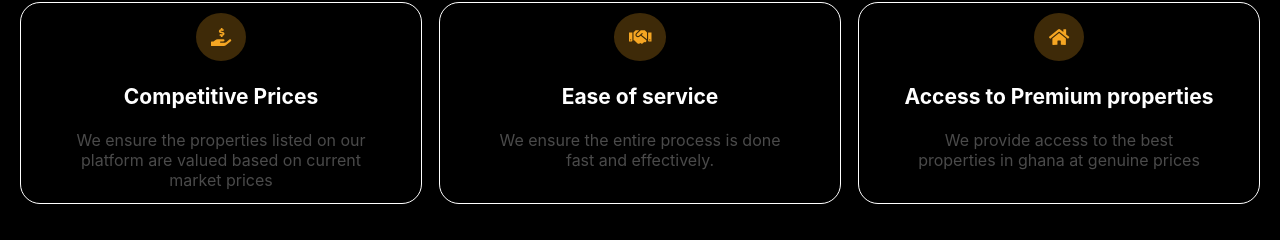
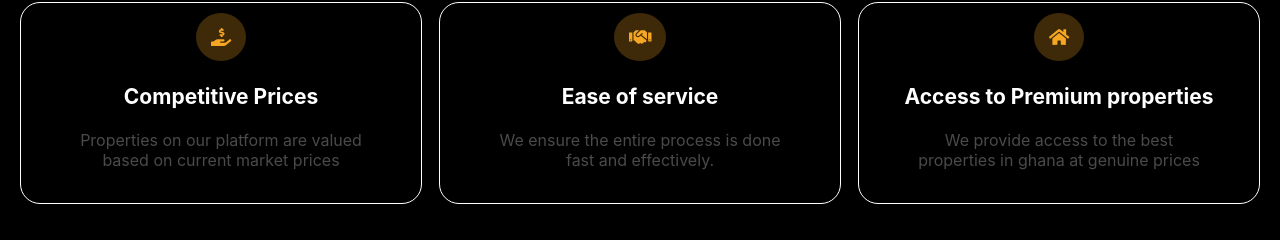
Before and after one commit to tosebikan/richhomesgh, a React (Create React App) app: page /about-us in a window 1280 px wide. Shown: the part 1214-1454 px from the top of the page. Built offline with nearby package versions, Linux system fonts and the light colour scheme.

Commit message:
update competitive prices text

```diff
--- a/src/screens/AboutUsScreen.js
+++ b/src/screens/AboutUsScreen.js
@@ -47,8 +47,8 @@ function AboutUsScreen() {
             />
             <h3 style={{ color: "#fff" }}>Competitive Prices</h3>
             <p>
-              We ensure the properties listed on our platform are valued based
-              on current market prices
+              Properties on our platform are valued based on current market
+              prices
             </p>
           </div>
           <div className="services-item">
```
